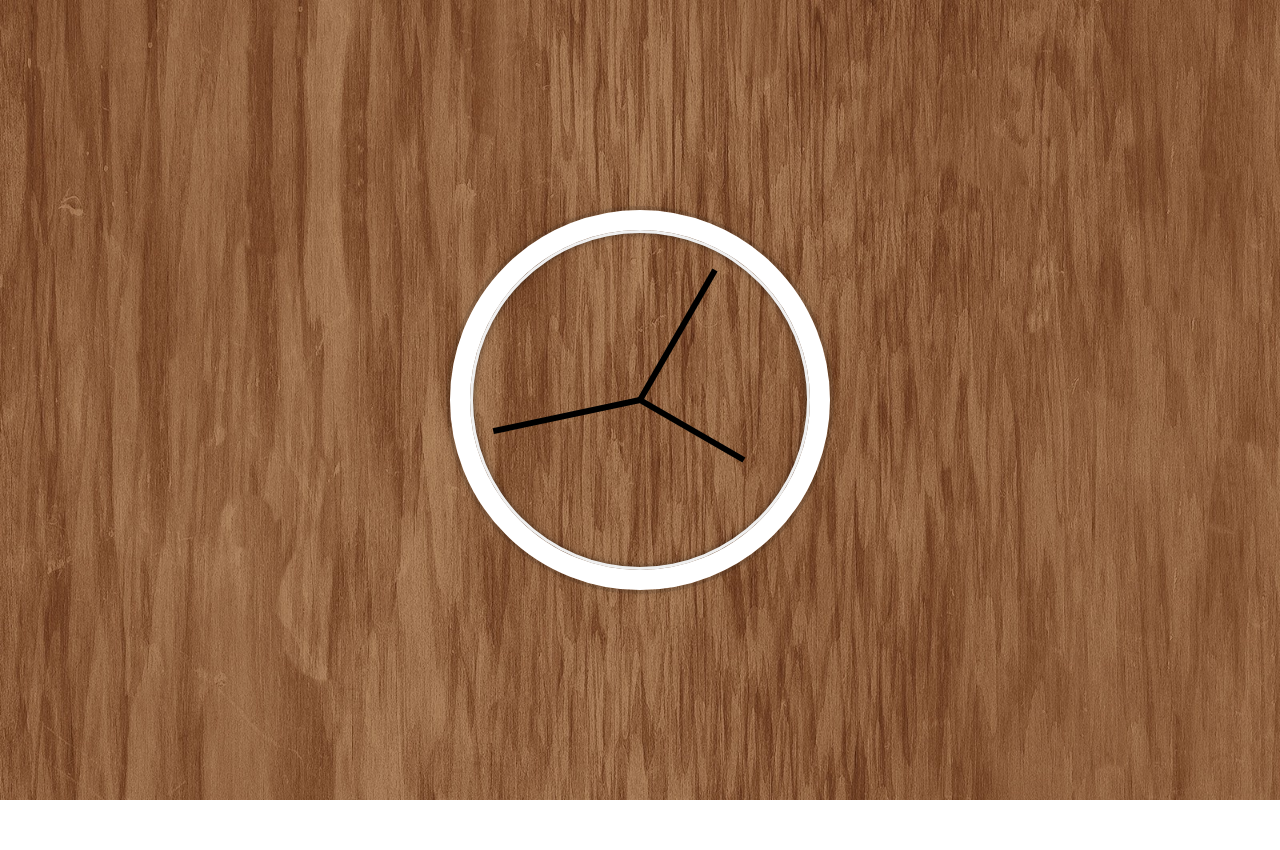
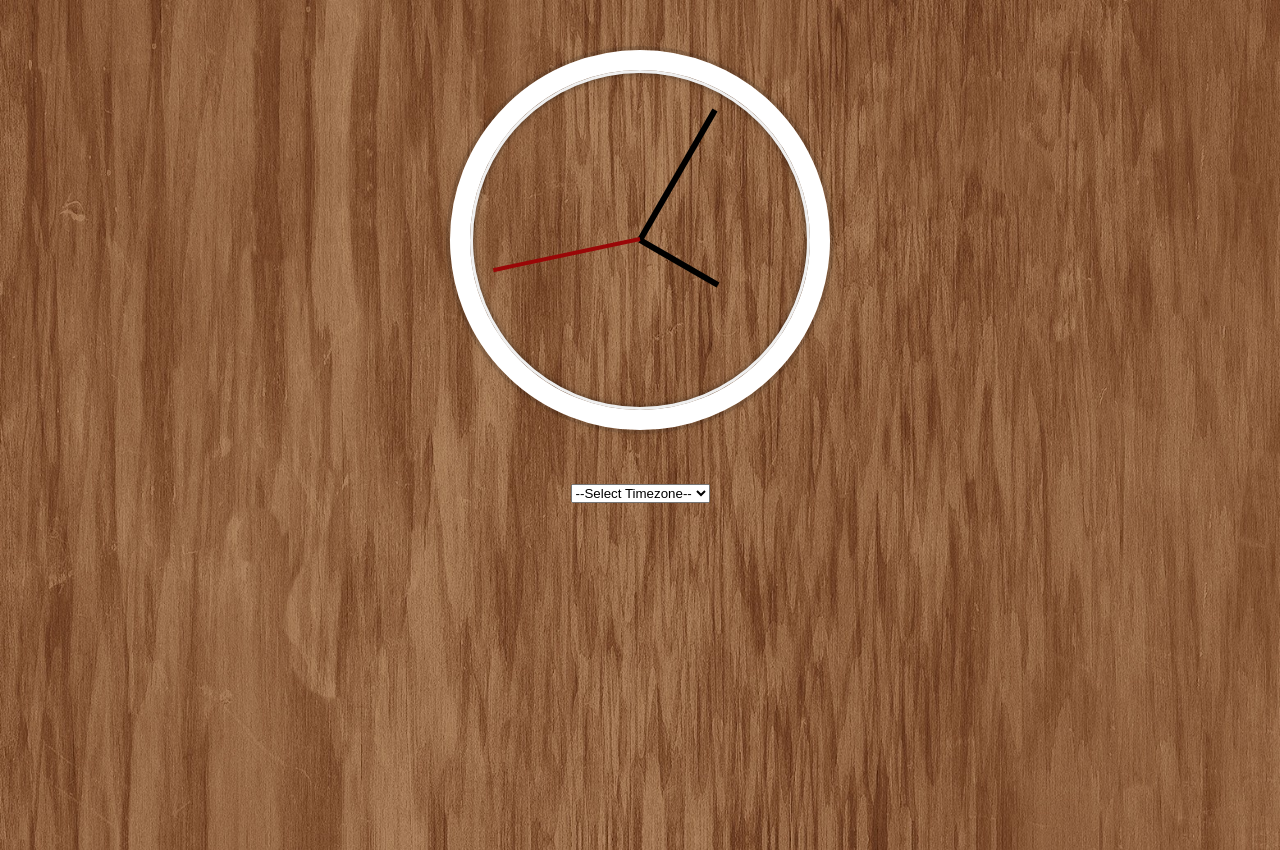
Before and after one commit to oluosiname/world-clock, a plain HTML site: page index.html in a window 1280 px wide. Before the commit the page ends 800 px from the top, so only its background shows below. Drawn offline with Linux system fonts and the light colour scheme.

Commit message:
add timezone selection

```diff
--- a/assets/css/index.css
+++ b/assets/css/index.css
@@ -1,20 +1,19 @@
-
-
 html {
-  background-image: url('../images/img.jpg');
+  background-image: url("../images/img.jpg");
   background-size: cover;
-  font-family: 'helvetica neue';
+  font-family: "helvetica neue";
   text-align: center;
   font-size: 10px;
 }
 body {
   margin: 0;
   font-size: 2rem;
-  display: flex;
+  /* display: flex; */
   flex: 1;
   min-height: 100vh;
   align-items: center;
 }
+
 .clock {
   width: 30rem;
   height: 30rem;
@@ -23,18 +22,17 @@ body {
   margin: 50px auto;
   position: relative;
   padding: 2rem;
-  box-shadow:
-    0 0 0 4px rgba(0,0,0,0.1),
-    inset 0 0 0 3px #EFEFEF,
-    inset 0 0 10px black,
-    0 0 10px rgba(0,0,0,0.2);
+  box-shadow: 0 0 0 4px rgba(0, 0, 0, 0.1), inset 0 0 0 3px #efefef,
+    inset 0 0 10px black, 0 0 10px rgba(0, 0, 0, 0.2);
 }
+
 .clock-face {
   position: relative;
   width: 100%;
   height: 100%;
   transform: translateY(-3px); /* account for the height of the clock hands */
 }
+
 .hand {
   width: 50%;
   height: 6px;
@@ -44,12 +42,23 @@ body {
   transform-origin: 100%;
   transform: rotate(90deg);
   transition: all 0.05s;
-  transition-timing-function: cubic-bezier(0.1, 2.8, 0.58, 1)
+  transition-timing-function: cubic-bezier(0.1, 2.8, 0.58, 1);
 }
 
+.second-hand {
+  background: #9a0707;
+}
+
+.timezone-div {
+  top: 20px;
+}
 
 .hour-hand {
-  width: 40%;
+  width: 30%;
   top: 50%;
-  left: 10%;
+  left: 20%;
 }
+
+.second-hand {
+  height: 4px;
+}
--- a/index.html
+++ b/index.html
@@ -1,7 +1,7 @@
 <!DOCTYPE html>
 <html lang="en">
   <head>
-  <meta charset="UTF-8">
+    <meta charset="UTF-8" />
     <title>World Clock</title>
     <link rel="stylesheet" href="./assets/css/index.css" />
     <script type="text/javascript" src="./js/index.js"></script>
@@ -14,5 +14,14 @@
         <div class="hand second-hand"></div>
       </div>
     </div>
+    <div class="timezone-div">
+      <form id="timezone-form">
+        <select id="timezone-form-selector">
+          <option value="">--Select Timezone--</option>
+          <option value="Africa/Lagos">Africa/Lagos</option>
+          <option value="America/New_York">America/New_York</option>
+        </select>
+      </form>
+    </div>
   </body>
 </html>
--- a/js/index.js
+++ b/js/index.js
@@ -1,22 +1,38 @@
 function setTime() {
-  const now = new Date();
+  let timezone = document.querySelector("#timezone-form-selector");
+  let timezoneValue = timezone.options[timezone.selectedIndex].value;
+
+  console.log(timezoneValue);
+
+  let now;
+
+  if (timezoneValue !== "") {
+    now = new Date(
+      new Date().toLocaleString("en-US", {
+        timeZone: timezoneValue
+      })
+    );
+  } else {
+    now = new Date();
+  }
+
   const seconds = now.getSeconds();
   const minutes = now.getMinutes();
   const hours = now.getHours();
-  const secondsDegree = ((seconds / 60) * 360) + 90;
-  const minutesDegree = ((minutes / 60) * 360) + 90;
-  const hoursDegree = ((hours / 12) * 360) + 90;
+  const secondsDegree = (seconds / 60) * 360 + 90;
+  const minutesDegree = (minutes / 60) * 360 + 90;
+  const hoursDegree = (hours / 12) * 360 + 90;
 
-  const secondHand = document.querySelector('.second-hand');
-  secondHand.style.transform = `rotate(${secondsDegree}deg)`
+  const secondHand = document.querySelector(".second-hand");
+  secondHand.style.transform = `rotate(${secondsDegree}deg)`;
 
-  const minuteHand = document.querySelector('.min-hand');
+  const minuteHand = document.querySelector(".min-hand");
   minuteHand.style.transform = `rotate(${minutesDegree}deg)`;
 
-  const hourHand = document.querySelector('.hour-hand');
+  const hourHand = document.querySelector(".hour-hand");
   hourHand.style.transform = `rotate(${hoursDegree}deg)`;
   // let seconds = now.getDate('seconds');
   // let seconds = now.getDate('seconds');
 }
 
-setInterval(setTime, 1000)
+setInterval(setTime, 1000);
```
Lines whose indentation alone changed are shown as unchanged.
